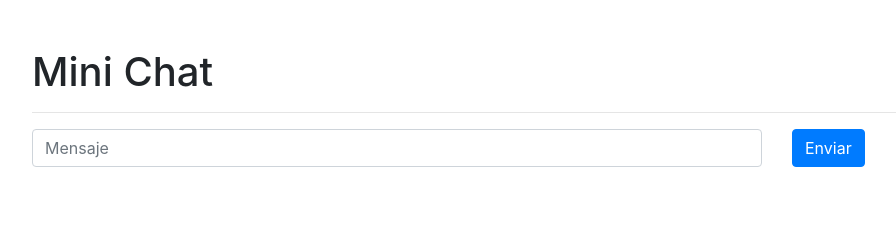
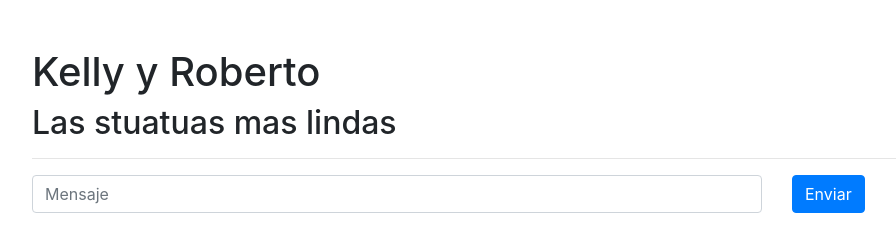
Before and after one commit to bob-react/chat-bob, a website: page public/index.html in a window 1280 px wide. Shown: the whole page, without its empty margins (53-949 px from the left). Drawn offline with nearby package versions, Linux system fonts and the light colour scheme; no server answers.

Commit message:
Titulo nuevo

```diff
--- a/public/index.html
+++ b/public/index.html
@@ -8,7 +8,8 @@
     <link rel="stylesheet" href="https://cdn.jsdelivr.net/npm/bootstrap@4.5.3/dist/css/bootstrap.min.css" integrity="sha384-TX8t27EcRE3e/ihU7zmQxVncDAy5uIKz4rEkgIXeMed4M0jlfIDPvg6uqKI2xXr2" crossorigin="anonymous">
 </head>
 <body class="container">
-        <h1 class="mt-5">Mini Chat</h1>
+        <h1 class="mt-5">Kelly y Roberto</h1>
+        <h2>Las stuatuas mas lindas</h2>
         <hr>
 
 
```
